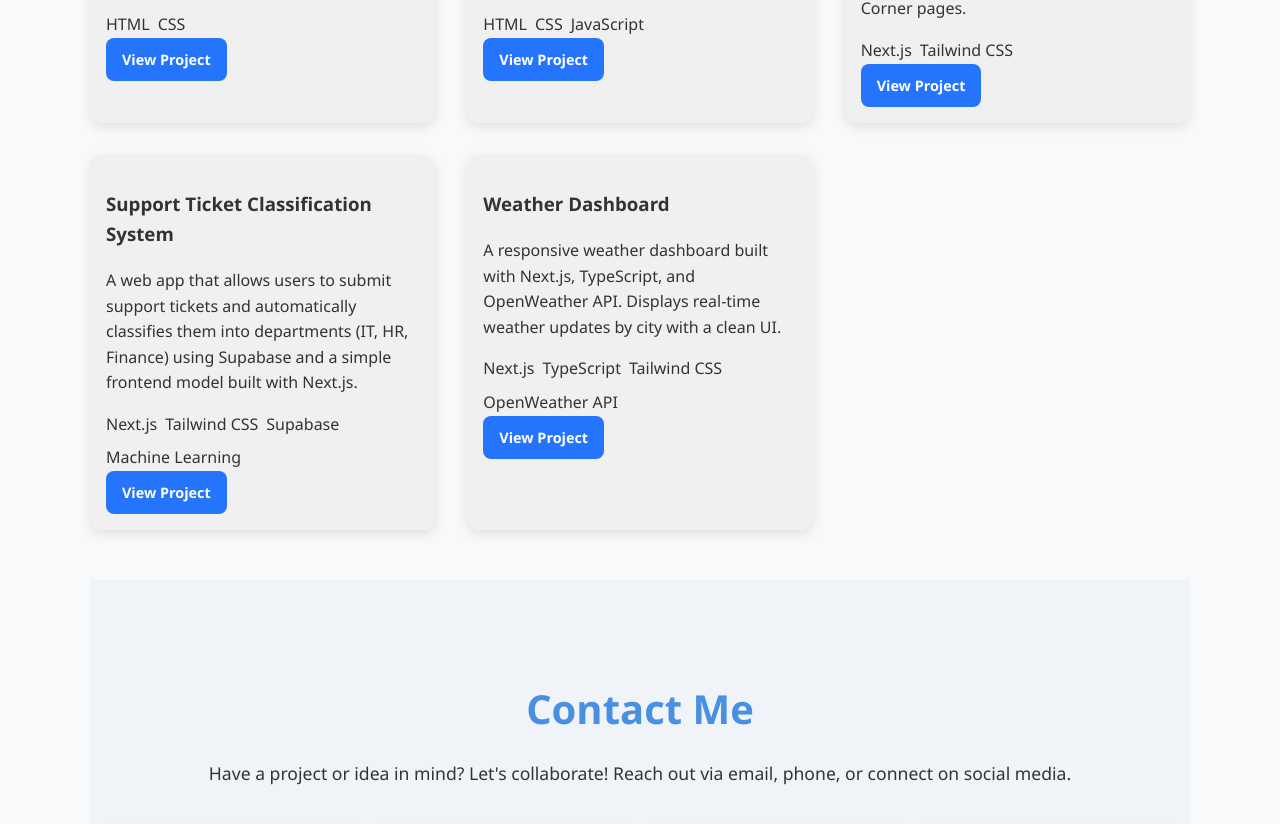
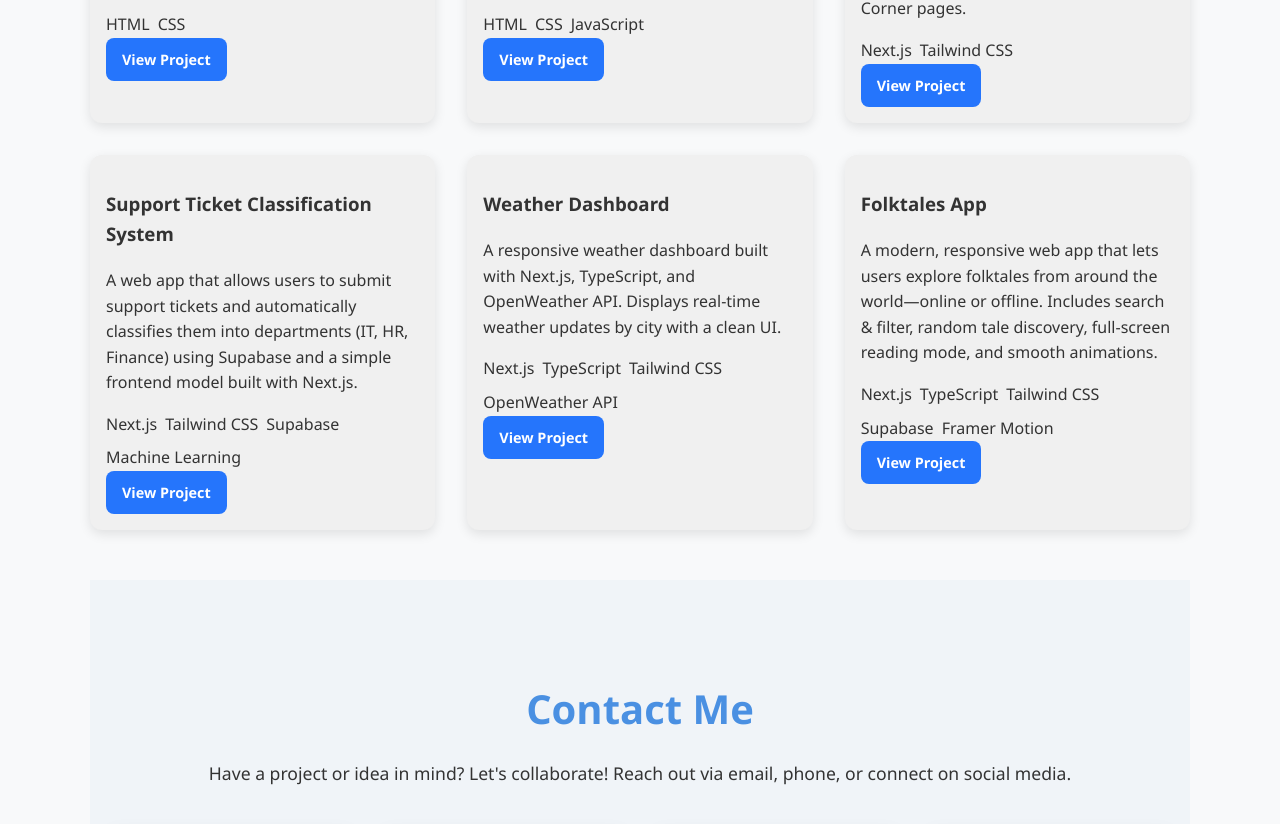
Before and after one commit to Leo-Mazive-123/Leo-T.-Mazive---PortFolio, a plain HTML site: page index.html in a window 1280 px wide. Shown: the part 2842-3666 px from the top of the page. Drawn offline with Linux system fonts and the light colour scheme.

Commit message:
Portfolio Done

```diff
--- a/index.html
+++ b/index.html
@@ -213,7 +213,7 @@
         </a>
       </div>
 
-      <div class="project-card" data-category="fullstack">
+      <div class="project-card" data-category="frontend">
         <h3>Weather Dashboard</h3>
         <p>
           A responsive weather dashboard built with Next.js, TypeScript, and OpenWeather API. Displays real-time weather updates by city with a clean UI.
@@ -225,6 +225,27 @@
           View Project
         </a>
       </div>
+
+
+      <!-- ✅ NEW: Folktales App -->
+        <div class="project-card" data-category="fullstack">
+          <h3>Folktales App</h3>
+          <p>
+            A modern, responsive web app that lets users explore folktales from around
+            the world—online or offline. Includes search & filter, random tale
+            discovery, full-screen reading mode, and smooth animations.
+          </p>
+          <div class="tech-stack">
+            <span>Next.js</span><span>TypeScript</span><span>Tailwind CSS</span
+            ><span>Supabase</span><span>Framer Motion</span>
+          </div>
+          <a
+            href="https://folktale-app.vercel.app/"
+            target="_blank"
+            class="project-btn"
+            >View Project</a
+          >
+        </div>
 
 
 
```
